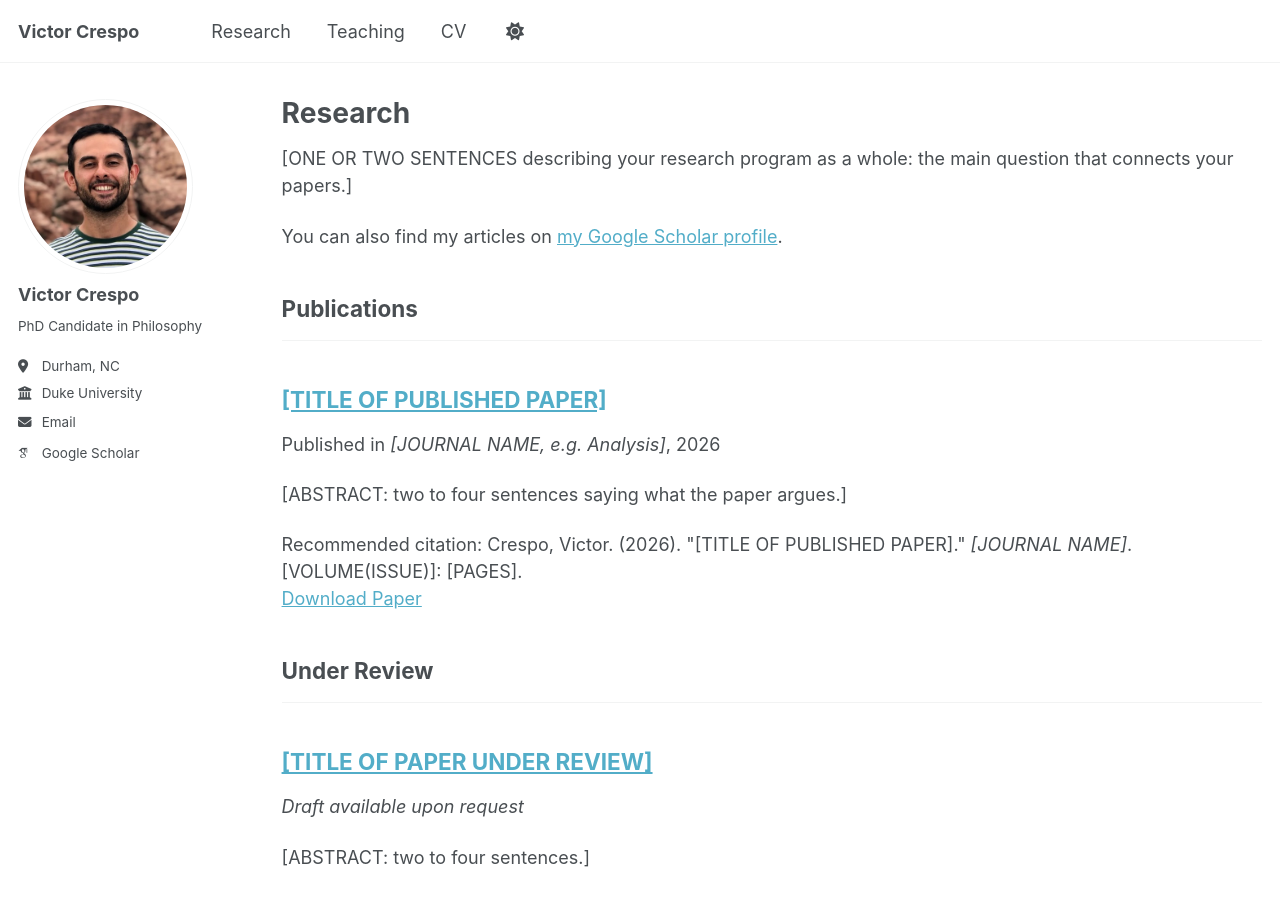
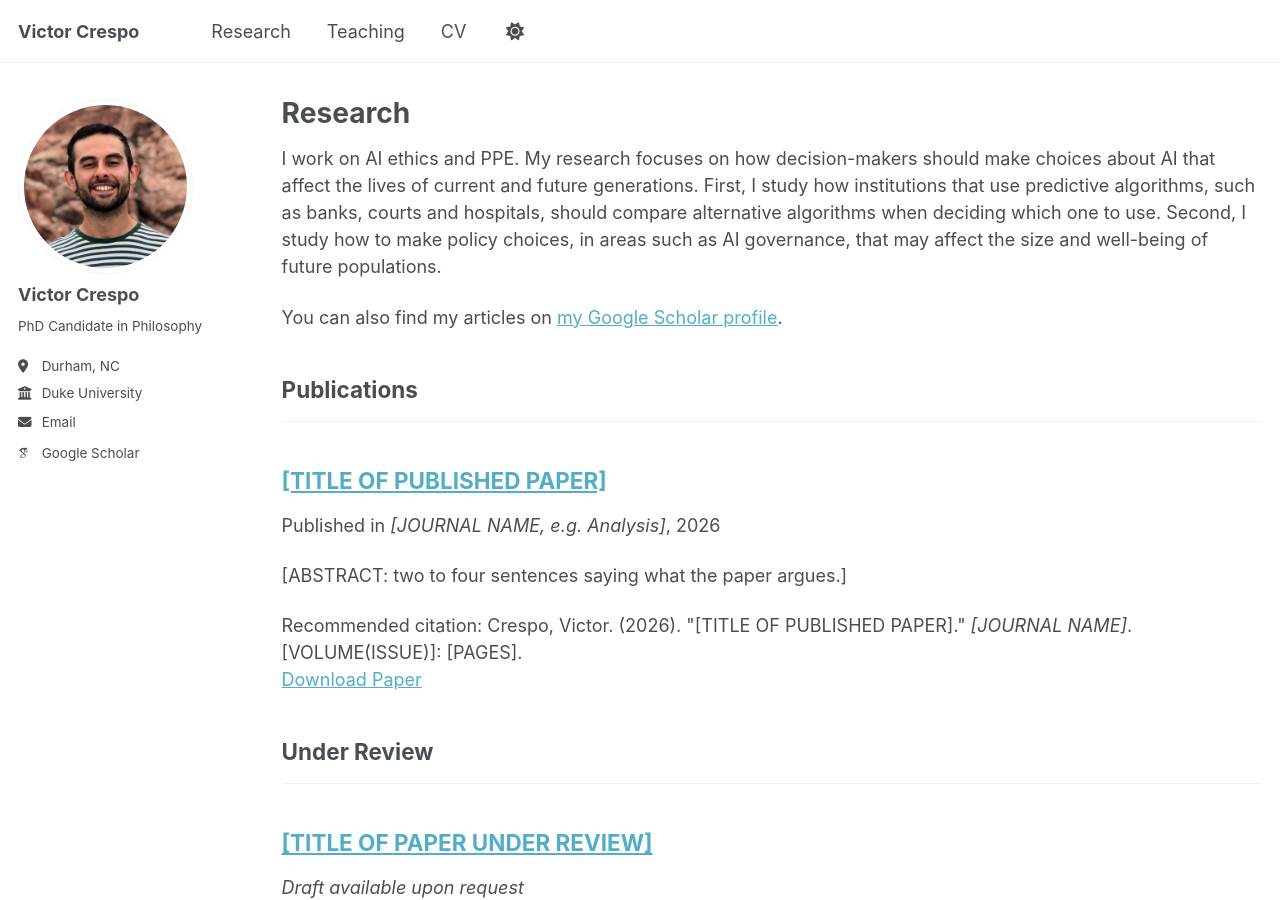
Before and after one commit to v-crespo/philosophy, a Jekyll site: the page built from _pages/publications.html, in a window 1280 px wide and 900 px high. Built offline with Jekyll 4.4.1, drawn with Linux system fonts in a browser that asks for light colours; some web fonts are replaced; a script that is not in the unit is left out.

Commit message:
Research page: add intro paragraph
Co-Authored-By: Claude Opus 5.5 <noreply@anthropic.com>

```diff
--- a/_pages/publications.html
+++ b/_pages/publications.html
@@ -5,7 +5,7 @@ permalink: /publications/
 author_profile: true
 ---
 
-<p>[ONE OR TWO SENTENCES describing your research program as a whole: the main question that connects your papers.]</p>
+<p>I work on AI ethics and PPE. My research focuses on how decision-makers should make choices about AI that affect the lives of current and future generations. First, I study how institutions that use predictive algorithms, such as banks, courts and hospitals, should compare alternative algorithms when deciding which one to use. Second, I study how to make policy choices, in areas such as AI governance, that may affect the size and well-being of future populations.</p>
 
 {% if site.author.googlescholar %}
   <div class="wordwrap">You can also find my articles on <a href="{{site.author.googlescholar}}">my Google Scholar profile</a>.</div>
```
